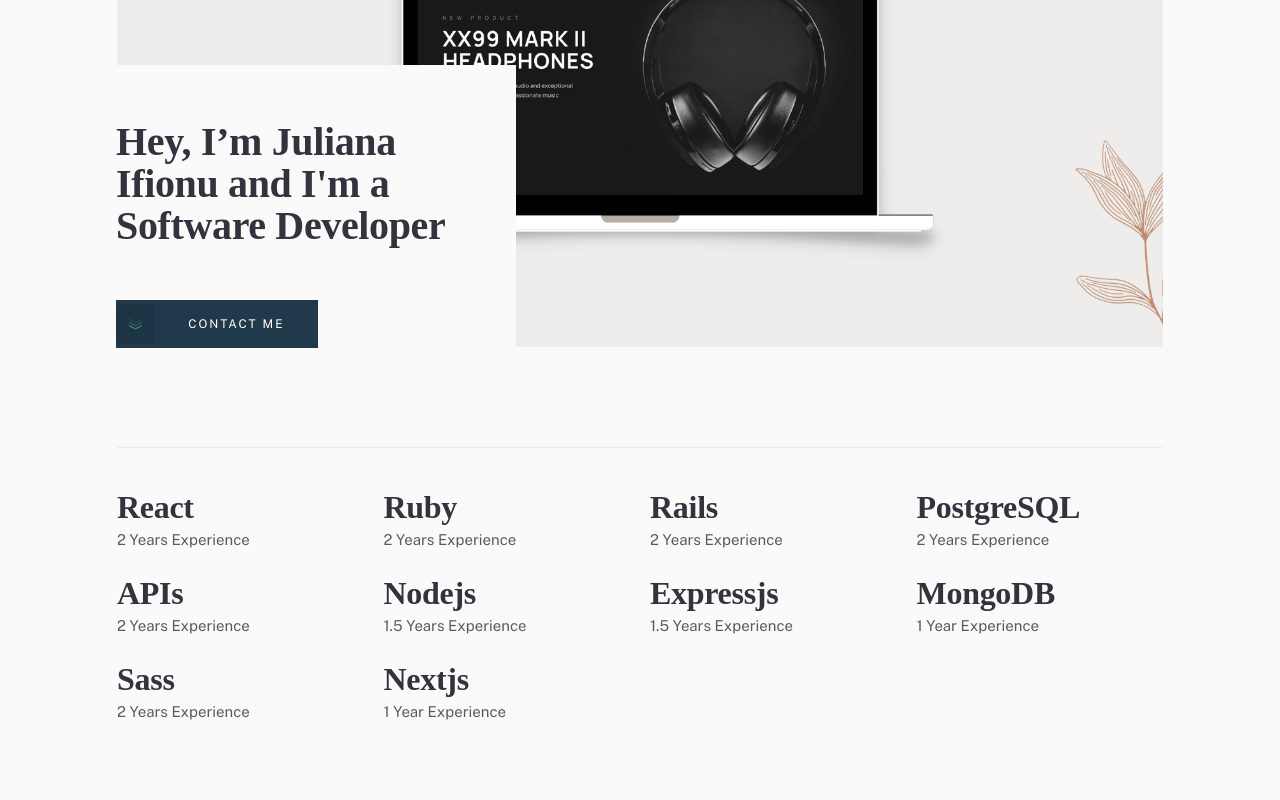
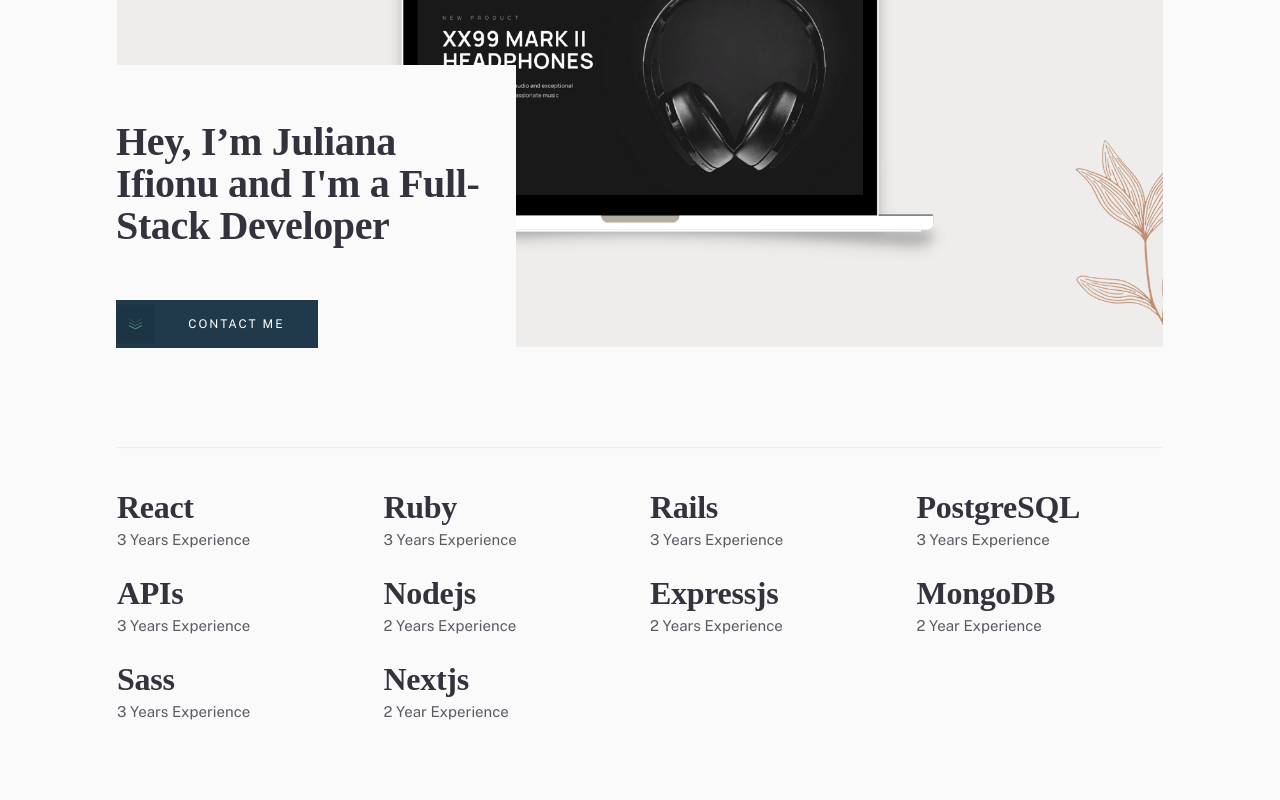
Before and after one commit to julie-ify/portfolio-website, a React (Create React App) app: page / in a window 1280 px wide. Shown: the part 380-1180 px from the top of the page. Built offline with nearby package versions, Linux system fonts and the light colour scheme; a web font is replaced by a local one.

Commit message:
Refactor app

```diff
--- a/src/components/Skills.jsx
+++ b/src/components/Skills.jsx
@@ -7,43 +7,43 @@ function Skills() {
 			<ul className='Skills-wrapper'>
 				<li className='Skill-set'>
 					<h2 className='Skill-main-text'>React</h2>
+					<span className='Skill-sub-text'>3 Years Experience</span>
+				</li>
+				<li className='Skill-set'>
+					<h2 className='Skill-main-text'>Ruby</h2>
+					<span className='Skill-sub-text'>3 Years Experience</span>
+				</li>
+				<li className='Skill-set'>
+					<h2 className='Skill-main-text'>Rails</h2>
+					<span className='Skill-sub-text'>3 Years Experience</span>
+				</li>
+				<li className='Skill-set'>
+					<h2 className='Skill-main-text'>PostgreSQL</h2>
+					<span className='Skill-sub-text'>3 Years Experience</span>
+				</li>
+				<li className='Skill-set'>
+					<h2 className='Skill-main-text'>APIs</h2>
+					<span className='Skill-sub-text'>3 Years Experience</span>
+				</li>
+				<li className='Skill-set'>
+					<h2 className='Skill-main-text'>Nodejs</h2>
 					<span className='Skill-sub-text'>2 Years Experience</span>
 				</li>
 				<li className='Skill-set'>
-					<h2 className='Skill-main-text'>Ruby</h2>
+					<h2 className='Skill-main-text'>Expressjs</h2>
 					<span className='Skill-sub-text'>2 Years Experience</span>
 				</li>
 				<li className='Skill-set'>
-					<h2 className='Skill-main-text'>Rails</h2>
-					<span className='Skill-sub-text'>2 Years Experience</span>
-				</li>
-				<li className='Skill-set'>
-					<h2 className='Skill-main-text'>PostgreSQL</h2>
-					<span className='Skill-sub-text'>2 Years Experience</span>
-				</li>
-				<li className='Skill-set'>
-					<h2 className='Skill-main-text'>APIs</h2>
-					<span className='Skill-sub-text'>2 Years Experience</span>
-				</li>
-				<li className='Skill-set'>
-					<h2 className='Skill-main-text'>Nodejs</h2>
-					<span className='Skill-sub-text'>1.5 Years Experience</span>
-				</li>
-				<li className='Skill-set'>
-					<h2 className='Skill-main-text'>Expressjs</h2>
-					<span className='Skill-sub-text'>1.5 Years Experience</span>
-				</li>
-				<li className='Skill-set'>
 					<h2 className='Skill-main-text'>MongoDB</h2>
-					<span className='Skill-sub-text'>1 Year Experience</span>
+					<span className='Skill-sub-text'>2 Year Experience</span>
 				</li>
 				<li className='Skill-set'>
 					<h2 className='Skill-main-text'>Sass</h2>
-					<span className='Skill-sub-text'>2 Years Experience</span>
+					<span className='Skill-sub-text'>3 Years Experience</span>
 				</li>
 				<li className='Skill-set'>
 					<h2 className='Skill-main-text'>Nextjs</h2>
-					<span className='Skill-sub-text'>1 Year Experience</span>
+					<span className='Skill-sub-text'>2 Year Experience</span>
 				</li>
 
 			</ul>
--- a/src/pages/Home.jsx
+++ b/src/pages/Home.jsx
@@ -18,7 +18,7 @@ function Home({ toggleMenu, isMenuOpen }) {
 							<div className="Home-image"></div>
 							<div className="Home-hero-grid">
 								<h1 className="Main-text">
-									Hey, I’m Juliana Ifionu and I'm a Software Developer
+									Hey, I’m Juliana Ifionu and I'm a Full-Stack Developer
 								</h1>
 								<ColorButton text={'Contact me'} icon={true} />
 							</div>
@@ -34,7 +34,7 @@ function Home({ toggleMenu, isMenuOpen }) {
 									<h1 className="Main-text">About Me</h1>
 								</div>
 								<p className="Paragraph-text">
-									I'm a software developer with a strong focus on building
+									I'm a full-stack developer with a strong focus on building
 									applications using a diverse tech stack, including Nodejs,
 									Expressjs, Ruby on Rails, Reactjs, Nextjs, PostgreSQL, and
 									MongoDB. My expertise lies in architecting APIs that power
--- a/src/pages/PortfolioDetail.jsx
+++ b/src/pages/PortfolioDetail.jsx
@@ -55,17 +55,16 @@ function PortfolioDetail({ isMenuOpen, toggleMenu }) {
 															{project.technologies.join(' / ')}
 														</div>
 													</div>
-													<button className={`Project-button-wrap btn-order`}>
+													<a
+														href={project.link}
+														target="_blank"
+														rel="noreferrer"
+														className={`Plain-button-wrap`}
+													>
 														<span className="Project-button-text">
-															<a
-																href={project.link}
-																target="_blank"
-																rel="noreferrer"
-															>
-																Visit Website
-															</a>
+															Visit Website
 														</span>
-													</button>
+													</a>
 												</div>
 											</div>
 										</div>
```
